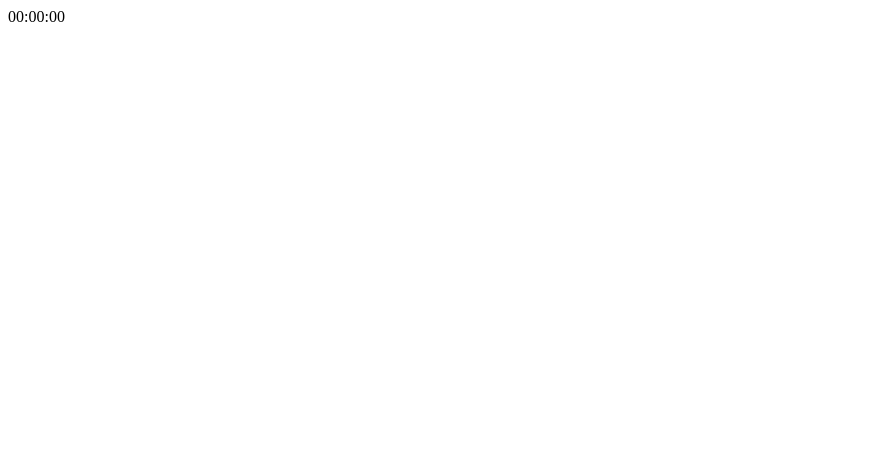
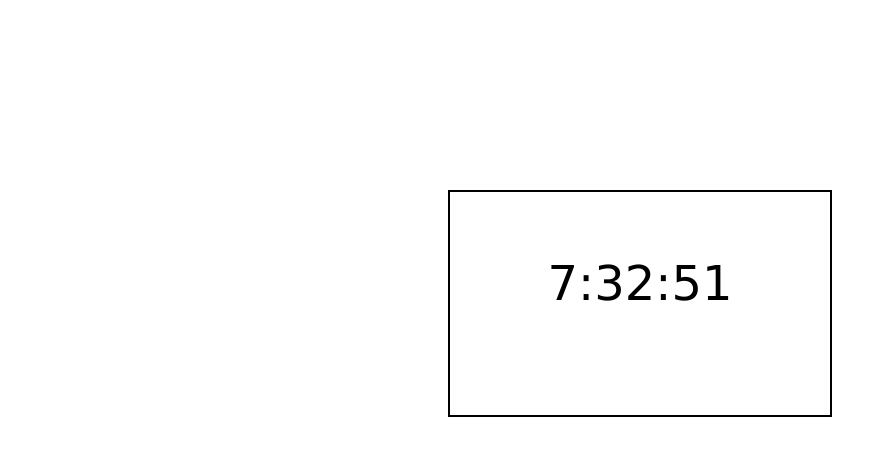
Before and after one commit to Farooq-Ahmed8/Clock-Time, a plain HTML site: page index.html in a window 1280 px wide. Shown: the whole page, without its empty margins (0-887 px from the left). Drawn offline with Linux system fonts and the light colour scheme.

Commit message:
clock completeed

```diff
--- a/app.js
+++ b/app.js
@@ -0,0 +1,9 @@
+function updateClock(){
+    const clock = document.getElementById("clock");
+    let hours = new Date().getHours();
+    let minutes = new Date().getMinutes();
+    let seconds = new Date().getSeconds();
+    clock.textContent = `${hours}:${minutes}:${seconds}`
+}
+setInterval(updateClock, 1000);
+updateClock();
--- a/index.html
+++ b/index.html
@@ -7,10 +7,13 @@
     <title>Clock Time</title>
 </head>
 <body>
+    <center>
+
     <div id="clock" class="clock">
         00:00:00
     </div>
 
+</center>
 
     <script src="app.js"></script>
 </body>
--- a/style.css
+++ b/style.css
@@ -0,0 +1,8 @@
+.clock{
+    width: 30%;
+    height: 20vh;
+    font: 500 3rem Verdana;
+    margin-top: 15%;
+    padding-top: 5%;
+    border: 2px solid black;
+}
```
